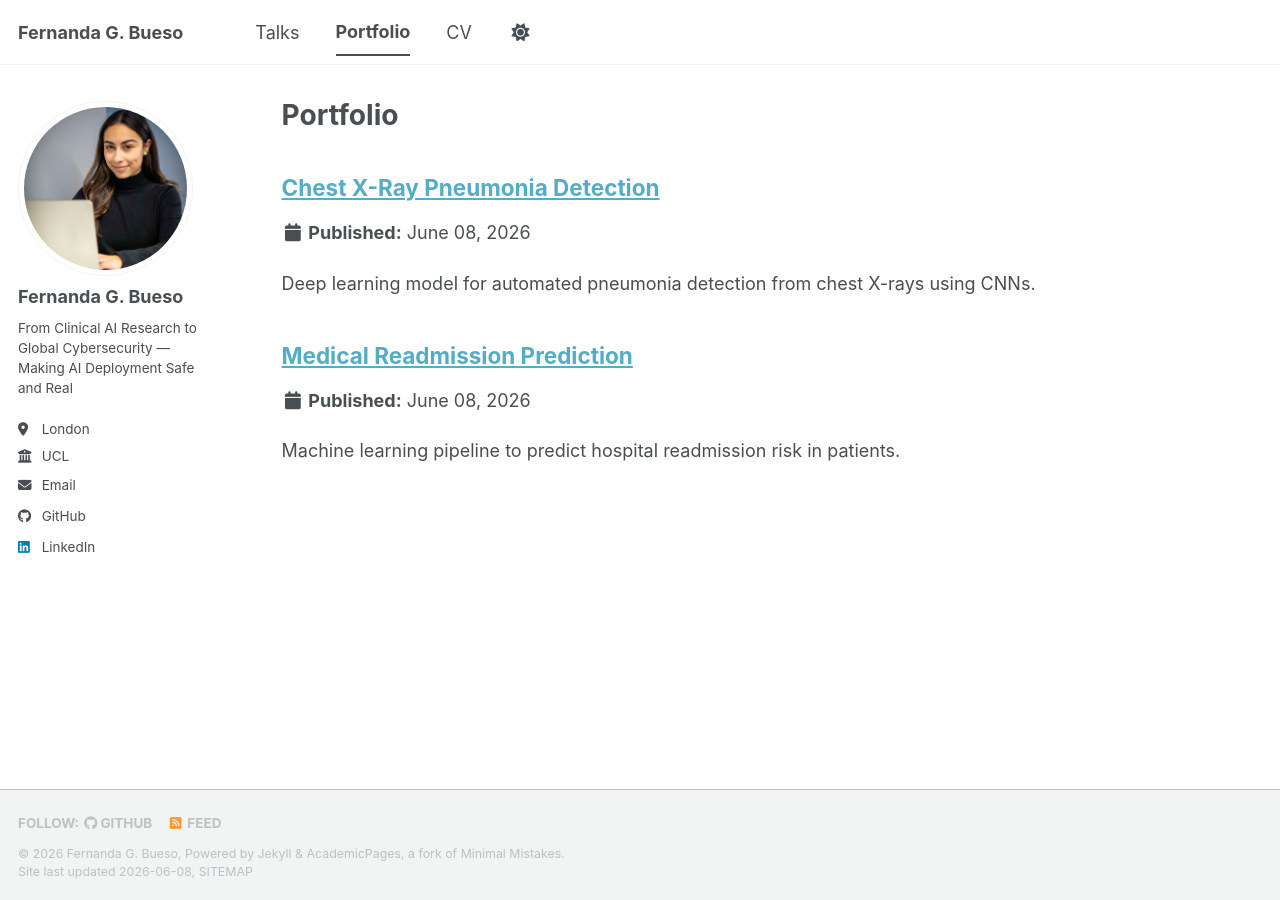
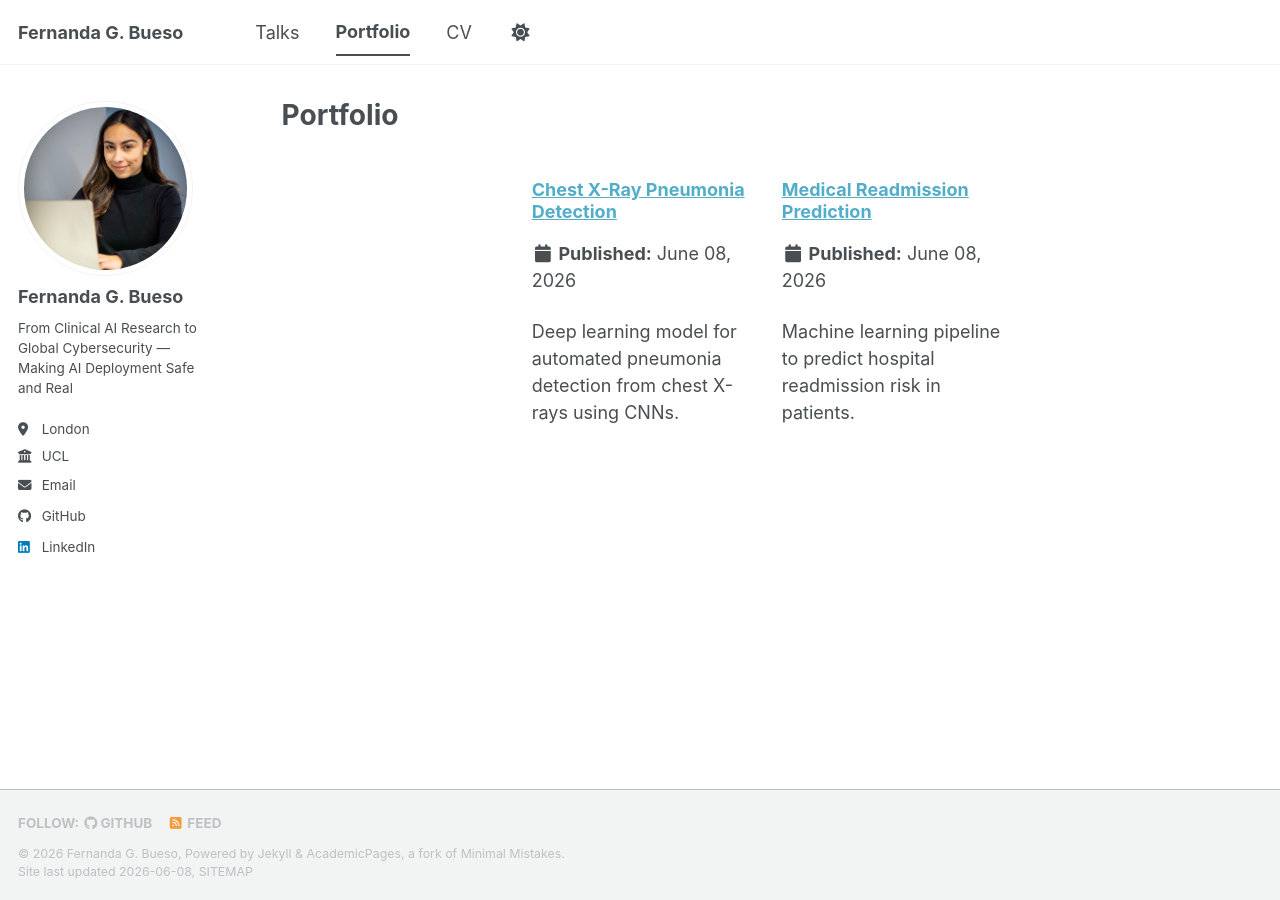
Before and after one commit to ferbueso/ferbueso.github.io, a Jekyll site: the page built from _pages/portfolio.html, in a window 1280 px wide. Built offline with Jekyll 4.4.1, drawn with Linux system fonts in a browser that asks for light colours; a script bundle is joined from its source files by our own code; library files that are not in the unit come from our copies.

Commit message:
Refactor portfolio page styles and layout
Removed inline styles for archive items and updated the include statement to use grid layout.

```diff
--- a/_pages/portfolio.html
+++ b/_pages/portfolio.html
@@ -5,17 +5,7 @@ permalink: /portfolio/
 author_profile: true
 ---
 
-<style>
-.archive__item-teaser {
-  display: block;
-  width: 100%;
-  height: 160px;
-  object-fit: cover;
-  border-radius: 8px 8px 0 0;
-}
-</style>
-
 {% include base_path %}
 {% for post in site.portfolio %}
-  {% include archive-single.html %}
+  {% include archive-single.html type="grid" %}
 {% endfor %}
```
